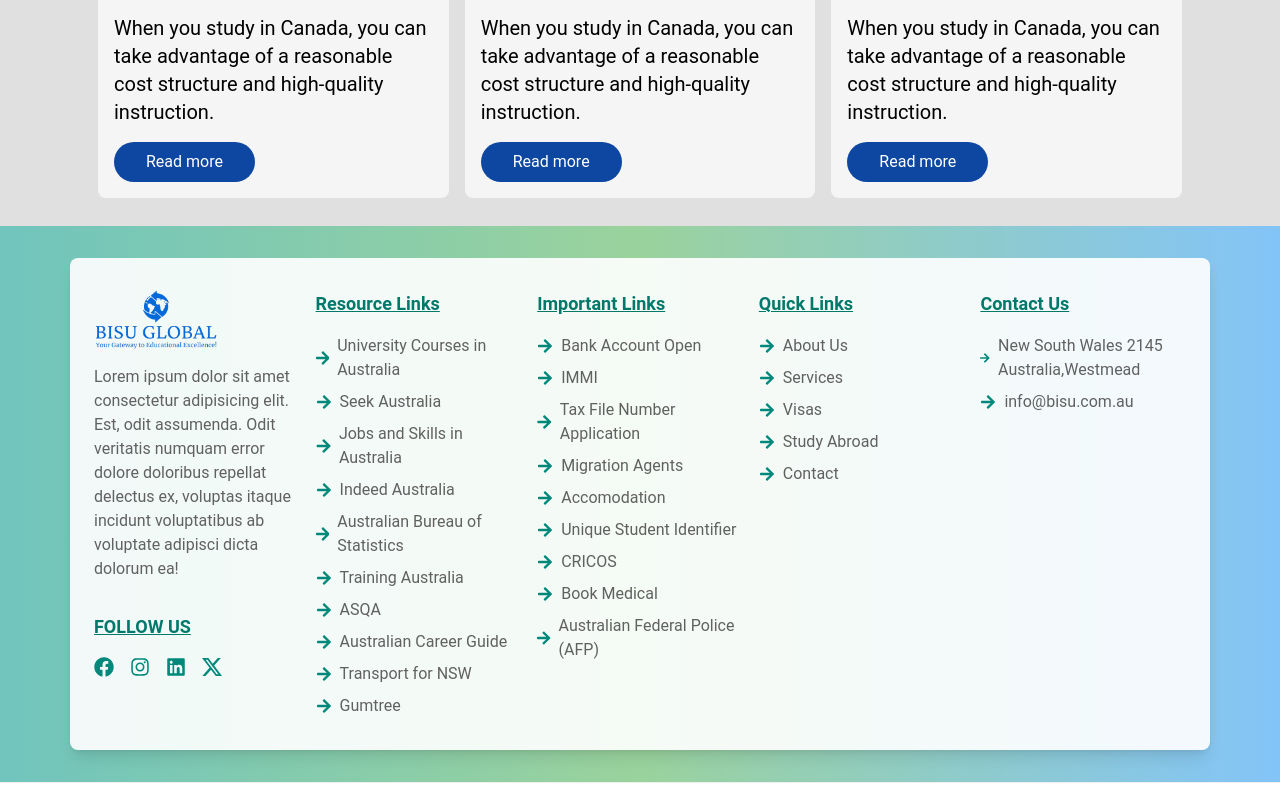
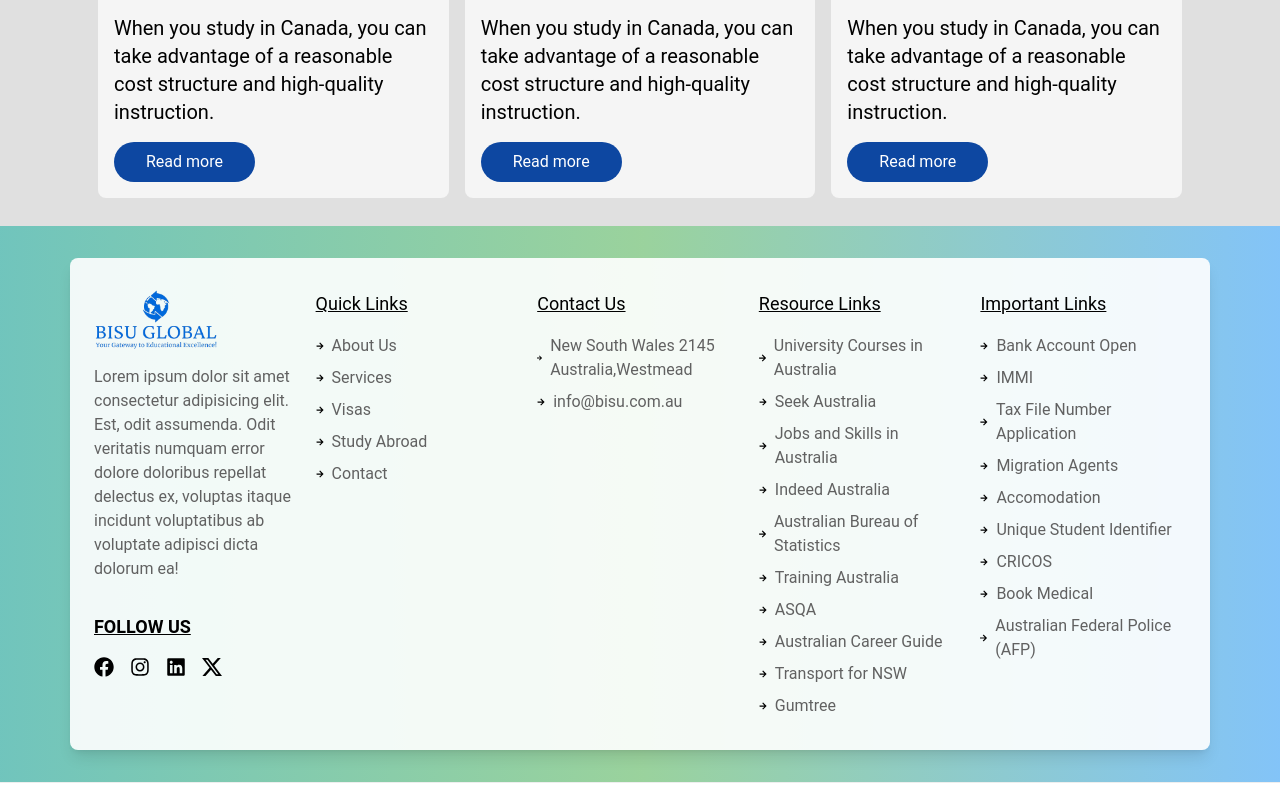
Before and after one commit to Swikar98/bisuConsultancy, a Next.js app: page /home in a window 1280 px wide. Shown: the part 2000-2797 px from the top of the page. Built offline with nearby package versions, Linux system fonts and the light colour scheme.

Commit message:
all done

```diff
--- a/src/component/MainHome/HomeBackground.jsx
+++ b/src/component/MainHome/HomeBackground.jsx
@@ -19,10 +19,10 @@ const HomeBackground = () => {
         </p>
 
         <div className="flex flex-col sm:flex-row lg:w-76 w-full p-4 gap-4 mb-6 justify-center">
-          <button className="bg-blue-600 border-2 p-2 hover:bg-white hover:text-black hover:border-blue-600 font-bold text-white rounded">
+          <button className="bg-blue-600 border-2 border-transparent p-2 focus:outline-none focus:ring-2 focus:ring-offset-2 focus:ring-blue-500 font-bold text-white rounded transition-colors duration-300">
             Contact Us for Visa!
           </button>
-          <button className="border-2 bg-white p-2 font-bold rounded hover:bg-blue-600 hover:text-white border-blue-600">
+          <button className="border-2 border-blue-600 bg-white p-2 font-bold rounded focus:outline-none focus:ring-2 focus:ring-offset-2 focus:ring-blue-500 transition-colors duration-300">
             Book Appointment
           </button>
         </div>
--- a/src/component/nav and footer/Footer.jsx
+++ b/src/component/nav and footer/Footer.jsx
@@ -12,7 +12,7 @@ const Footer = () => {
         <div className="absolute inset-0 bg-gradient-to-r from-teal-300 via-green-300 to-blue-300 opacity-80"></div>
         <div className="relative z-10 container mx-auto px-4 py-6 bg-white bg-opacity-90 rounded-lg shadow-lg">
           <div className="grid grid-cols-1  md:grid-cols-3 lg:grid-cols-5 gap-4 p-2">
-            <div className="flex flex-col items-center md:items-start w-full">
+            <div className="flex flex-col  items-center md:items-start w-full">
               <Image
                 src={footerData.logo.src}
                 alt={footerData.logo.alt}
@@ -23,10 +23,10 @@ const Footer = () => {
                 Lorem ipsum dolor sit amet consectetur adipisicing elit. Est, odit assumenda. Odit veritatis numquam error dolore doloribus repellat delectus ex, voluptas itaque incidunt voluptatibus ab voluptate adipisci dicta dolorum ea!
               </h5>
               <div className="flex flex-col items-center md:items-start mt-8">
-                <h2 style={{ textDecoration: "underline" }} className="text-teal-700 font-bold text-lg">
+                <h2 style={{ textDecoration: "underline" }} className="text-blue-teel-600 font-bold text-lg">
                   FOLLOW US
                 </h2>
-                <div className="mt-4 mb-4 text-teal-600 flex gap-4">
+                <div className="mt-4 mb-4 text-blue-teel-600 flex gap-4">
                   {footerData.social.map((social, socialIndex) => (
                     <a key={socialIndex} href={social.url} target="_blank" rel="noopener noreferrer">
                       <social.icon size={20} />
@@ -37,13 +37,13 @@ const Footer = () => {
             </div>
             {footerData.links.map((section, index) => (
               <div key={index} className="flex flex-col space-y-4">
-                <h2 className="text-teal-700 font-bold text-lg underline">
+                <h2 className="text-blue-teel-600font-bold text-lg underline">
                   {section.category}
                 </h2>
                 <ul className="space-y-2">
                   {section.items.map((item, itemIndex) => (
                     <li key={itemIndex} className="flex items-center">
-                      <FaArrowRight className="mr-2 text-teal-600" />
+                      <FaArrowRight size={8} className="mr-2 text-blue-teel-600" />
                       <a href={item.url} target="_blank" className=" text-gray-700">
                         {item.label}
                         <span className="absolute block w-full h-1 bg-teal-600 bottom-0 left-0 transform scale-x-0 group-hover:scale-x-100 transition-transform duration-300"></span>
--- a/src/data/footer/footer.js
+++ b/src/data/footer/footer.js
@@ -8,41 +8,9 @@ const footerData = {
     alt: "logo",
   },
   links: [
-    {
-      category: "Resource Links",
-      items: [
-        { label: "University Courses in Australia", url: "https://www.universitycourses.com.au/" },
-        { label: "Seek Australia", url: "https://www.seek.com.au/" },
-        { label: "Jobs and Skills in Australia", url: "https://www.jobsandskills.gov.au/" },
-        { label: "Indeed Australia", url: "https://au.indeed.com/" },
-        { label: "Australian Bureau of Statistics", url: "https://www.abs.gov.au/" },
-        { label: "Training Australia", url: "https://training.gov.au/" },
-        { label: "ASQA", url: "https://www.asqa.gov.au/" },
-        { label: "Australian Career Guide", url: "https://www.jobsandskills.gov.au/" },
-        { label: "Transport for NSW", url: "https://www.transport.nsw.gov.au/" },
-        { label: "Gumtree", url: "https://www.gumtree.com.au/" },
 
 
 
-      ],
-    },
-
-    {
-      category: "Important Links",
-      items: [
-        { label: "Bank Account Open", url: "https://bisu-consultancy.verhttps://www.commbank.com.au/moving-to-australia.html?agentid=A5991&ocid=mfs-A5991" },
-        { label: "IMMI", url: "https://immi.homeaffairs.gov.au/help-support/departmental-forms/pdf-forms" },
-        { label: "Tax File Number Application", url: "https://www.ato.gov.au/individuals-and-families/tax-file-number/apply-for-a-tfn/foreign-passport-holders-permanent-migrants-and-temporary-visitors-tfn-application" },
-        { label: "Migration Agents", url: "https://portal.mara.gov.au/search-the-register-of-migration-agents/" },
-        { label: "Accomodation", url: "https://www.studyinaustralia.gov.au/english/live-in-australia/accommodation" },
-        { label: "Unique Student Identifier", url: "https://www.usi.gov.au/" },
-        { label: "CRICOS", url: "https://cricos.education.gov.au/Course/CourseSearch.aspx" },
-        { label: "Book Medical", url: "https://bmvs.onlineappointmentscheduling.net.au/oasis/" },
-        { label: "Australian Federal Police (AFP)", url: "https://afpnationalpolicechecks.converga.com.au/" },
-
-
-      ],
-    },
     {
       category: "Quick Links",
       items: [
@@ -62,6 +30,40 @@ const footerData = {
 
       ],
     },
+    {
+      category: "Resource Links",
+      items: [
+        { label: "University Courses in Australia", url: "https://www.universitycourses.com.au/" },
+        { label: "Seek Australia", url: "https://www.seek.com.au/" },
+        { label: "Jobs and Skills in Australia", url: "https://www.jobsandskills.gov.au/" },
+        { label: "Indeed Australia", url: "https://au.indeed.com/" },
+        { label: "Australian Bureau of Statistics", url: "https://www.abs.gov.au/" },
+        { label: "Training Australia", url: "https://training.gov.au/" },
+        { label: "ASQA", url: "https://www.asqa.gov.au/" },
+        { label: "Australian Career Guide", url: "https://www.jobsandskills.gov.au/" },
+        { label: "Transport for NSW", url: "https://www.transport.nsw.gov.au/" },
+        { label: "Gumtree", url: "https://www.gumtree.com.au/" },
+
+
+
+      ],
+    },
+    {
+      category: "Important Links",
+      items: [
+        { label: "Bank Account Open", url: "https://bisu-consultancy.verhttps://www.commbank.com.au/moving-to-australia.html?agentid=A5991&ocid=mfs-A5991" },
+        { label: "IMMI", url: "https://immi.homeaffairs.gov.au/help-support/departmental-forms/pdf-forms" },
+        { label: "Tax File Number Application", url: "https://www.ato.gov.au/individuals-and-families/tax-file-number/apply-for-a-tfn/foreign-passport-holders-permanent-migrants-and-temporary-visitors-tfn-application" },
+        { label: "Migration Agents", url: "https://portal.mara.gov.au/search-the-register-of-migration-agents/" },
+        { label: "Accomodation", url: "https://www.studyinaustralia.gov.au/english/live-in-australia/accommodation" },
+        { label: "Unique Student Identifier", url: "https://www.usi.gov.au/" },
+        { label: "CRICOS", url: "https://cricos.education.gov.au/Course/CourseSearch.aspx" },
+        { label: "Book Medical", url: "https://bmvs.onlineappointmentscheduling.net.au/oasis/" },
+        { label: "Australian Federal Police (AFP)", url: "https://afpnationalpolicechecks.converga.com.au/" },
+
+
+      ],
+    },
   ],
   social: [
     { icon: FaFacebook, url: "https://facebook.com" },
```
